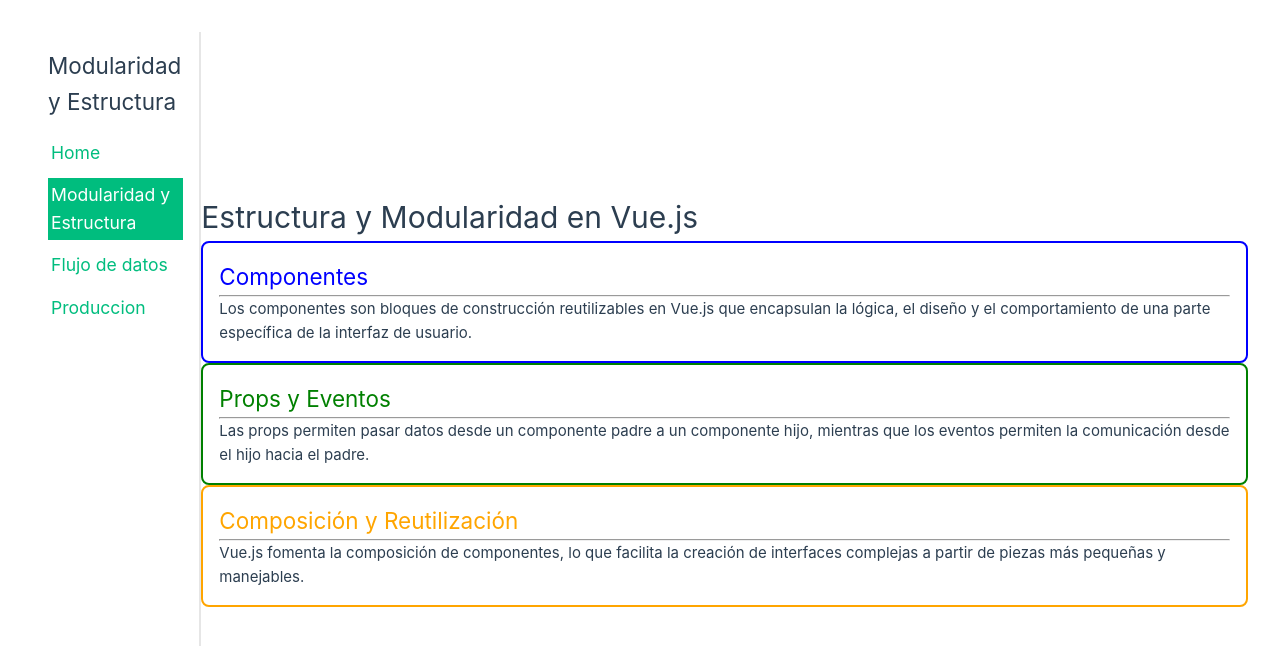
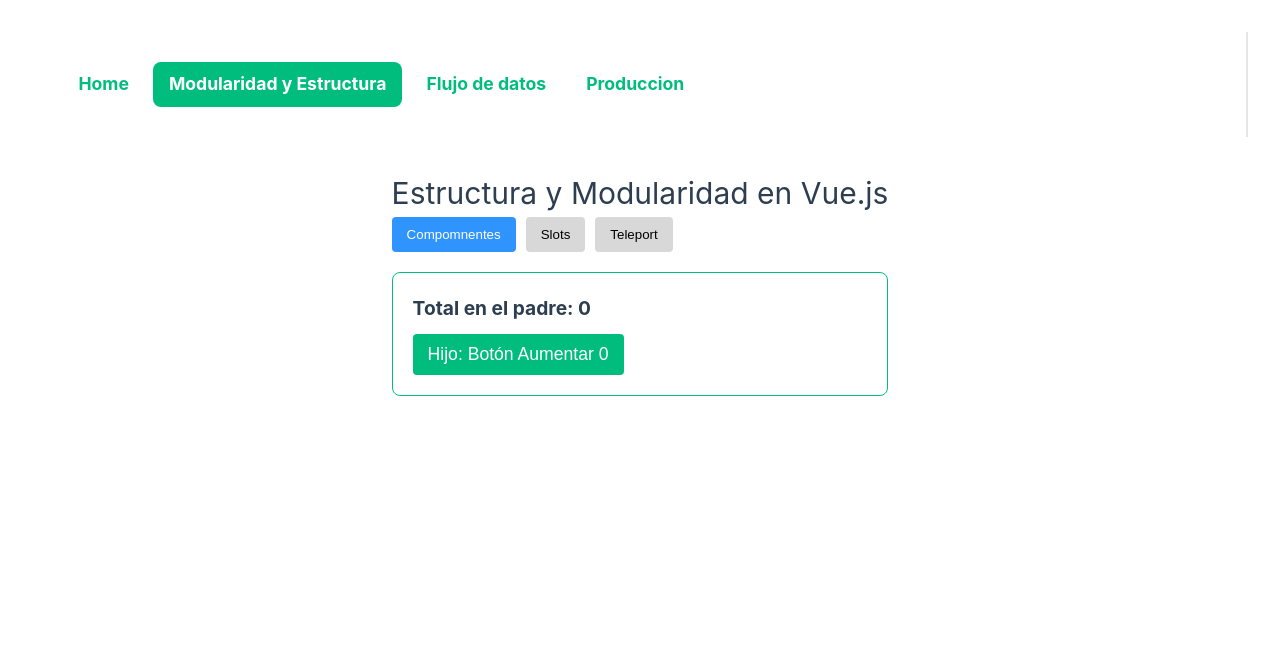
Before and after one commit to Kevingedev/introduccionVUE, a Vue app: page /estructura in a window 1280 px wide. Shown: the top 646 px of the page. Built offline with nearby package versions, Linux system fonts and the light colour scheme.

Commit message:
Subiendo cambios de la ultima investigacion

```diff
--- a/src/assets/main.css
+++ b/src/assets/main.css
@@ -7,7 +7,8 @@
   padding: 2rem;
   font-weight: normal;
   display: flex;
-  justify-content: start;
+  flex-direction: column;
+  justify-content: flex-start;
   align-items: center;
 }
 
--- /dev/null
+++ b/src/components/ejemplosK/parentChild/HijoComponent.vue
@@ -0,0 +1,23 @@
+<script setup>
+const props = defineProps({ cantidad: Number });
+const emit = defineEmits(['sumar']);
+</script>
+
+<template>
+  <button @click="emit('sumar')">Hijo: Botón Aumentar {{ props.cantidad }}</button>
+</template>
+
+<style scoped>
+
+button {
+    padding: 10px 15px;
+    background-color: hsla(160, 100%, 37%, 1);
+    font-size: 1.1rem;
+    color: white;
+    border: none;
+    border-radius: 4px;
+    cursor: pointer;
+    transition: background-color 0.3s ease;
+}
+
+</style>
--- /dev/null
+++ b/src/components/ejemplosK/parentChild/PadreComponent.vue
@@ -0,0 +1,28 @@
+<script setup>
+import { ref } from 'vue';
+import HijoComponent from './HijoComponent.vue';
+
+const total = ref(0);
+const incrementar = () => total.value++;
+</script>
+
+<template>
+  <div class="content">
+
+    <p>Total en el padre: {{ total }}</p>
+    <HijoComponent :cantidad="total" @sumar="incrementar" />
+  </div>
+</template>
+
+<style scoped>
+.content {
+    padding: 20px;
+    border: 1px solid hsla(160, 100%, 37%, 1);
+    border-radius: 0.5rem;
+}
+p{
+    font-weight: bold;
+    font-size: 1.2rem;
+    margin-bottom: 10px;
+}
+</style>
--- /dev/null
+++ b/src/components/ejemplosK/slots/BaseCard.vue
@@ -0,0 +1,18 @@
+<script setup>
+    // Props: Datos simples (String, Number, Boolean)
+    defineProps({ title: String, color: { type: String, default: 'gray' } })
+</script>
+<template>
+    <div class="card" :style="{ borderColor: color }">
+        <h2 class="card-title">{{ title }}</h2>
+        <hr />
+        <div class="card-content">
+            <slot></slot>
+        </div>
+    </div>
+</template>
+<style scoped>
+    .card { border: 2px solid; padding: 1rem; border-radius: 8px; }
+    .card-title { color: v-bind(color); }
+
+</style>
--- a/src/components/estructura/BaseCard.vue
+++ /dev/null
@@ -1,13 +0,0 @@
-<script setup>
-    // Props: Datos simples (String, Number, Boolean)
-    defineProps({ title: String, color: { type: String, default: 'gray' } })
-</script>
-<template>
-    <div class="card" :style="{ borderColor: color }">
-    <h2 class="card-title">{{ title }}</h2> <hr />
-    <div class="card-content"> <slot></slot> </div> </div>
-</template>
-
-<style scoped>
-    .card { border: 2px solid; padding: 1rem; border-radius: 8px; } .card-title { color: v-bind(color); }
-</style>
--- a/src/components/layout/Sidebar.vue
+++ b/src/components/layout/Sidebar.vue
@@ -1,11 +1,18 @@
 <script setup lang="ts">
+import { computed } from 'vue';
+import { useRoute } from 'vue-router';
 
-const pathURL = window.location.pathname;
+const route = useRoute();
 
-const path: string =
-                    pathURL.includes("/estructura") ? "Modularidad y Estructura" :
-                    pathURL.includes("/flujo") ? "Flujo de datos" :
-                    pathURL.includes("/produccion") ? "Produccion" : "Home";
+const path = computed((): string => {
+  const pathURL = route.path;
+
+  if (pathURL.includes("/estructura")) return "Modularidad y Estructura";
+  if (pathURL.includes("/flujo"))      return "Flujo de datos";
+  if (pathURL.includes("/produccion")) return "Produccion";
+
+  return "Home";
+});
 
 const navItems: {name: string, route: string}[] = [
     {name: 'Home', route: '/'},
@@ -23,8 +30,8 @@ const navItems: {name: string, route: string}[] = [
     <div class="wrapper">
 
       <nav>
-        <h2>{{ path }}</h2>
         <div class="nav-links">
+
           <RouterLink
             v-for="item in navItems"
             :key="item.route"
@@ -43,19 +50,25 @@ const navItems: {name: string, route: string}[] = [
 header {
   padding: 1rem;
   border-right: 2px solid hsl(0, 0%, 90%);
-  height: 100%;
-  width: 200px;
+  width: 100%;
 }
 nav {
   display: flex;
-  flex-direction: column;
   gap: 1rem;
 }
 
 .nav-links {
   display: flex;
-  flex-direction: column;
   gap: 0.5rem;
+  border-radius: 0.7rem;
+  padding: 0.9rem;
+}
+
+.nav-links a {
+  text-decoration: none;
+  padding: 0.5rem 1rem;
+  border-radius: 0.5rem;
+  font-weight: bold;
 }
 
 .active-link{
--- a/src/router/index.ts
+++ b/src/router/index.ts
@@ -11,7 +11,7 @@ const router = createRouter({
     },{
       path: '/estructura',
       name: 'estructura',
-      component: () => import('../views/EstructuraView.vue'),
+      component: () => import('../views/ejemplosK/EstructuraView.vue'),
     },
   ],
 })
--- a/src/views/EstructuraView.vue
+++ /dev/null
@@ -1,26 +0,0 @@
-<script setup>
-    import BaseCard from '../components/estructura/BaseCard.vue'
-</script>
-<template>
-    <main>
-        <h1>Estructura y Modularidad en Vue.js</h1>
-
-        <BaseCard title="Componentes" color="blue">
-            <p>Los componentes son bloques de construcción reutilizables en Vue.js que encapsulan la lógica, el
-                diseño y el comportamiento de una parte específica de la interfaz de usuario.</p>
-        </BaseCard>
-
-        <BaseCard title="Props y Eventos" color="green">
-            <p>Las props permiten pasar datos desde un componente padre a un componente hijo, mientras que los eventos
-                permiten la comunicación desde el hijo hacia el padre.</p>
-        </BaseCard>
-
-        <BaseCard title="Composición y Reutilización" color="orange">
-            <p>Vue.js fomenta la composición de componentes, lo que facilita la creación de interfaces complejas a partir
-                de piezas más pequeñas y manejables.</p>
-        </BaseCard>
-
-
-
-    </main>
-</template>
--- a/src/views/HomeView.vue
+++ b/src/views/HomeView.vue
@@ -4,3 +4,11 @@
     <p>Welcome to the Home View of our Vue.js application!</p>
   </main>
 </template>
+
+<style scoped>
+main {
+  max-width: 1280px;
+  margin: 0 auto;
+  padding: 2rem;
+}
+</style>
--- /dev/null
+++ b/src/views/ejemplosK/EstructuraView.vue
@@ -0,0 +1,87 @@
+<script setup lang="ts">
+    import PadreComponent from '@/components/ejemplosK/parentChild/PadreComponent.vue'
+    import BaseCard from '@/components/ejemplosK/slots/BaseCard.vue'
+    import { ref, computed } from 'vue'
+
+
+    const item = ref<string>('componentes'); // slots, teleport.
+
+
+</script>
+<template>
+    <main class="main">
+        <div>
+
+            <h1>Estructura y Modularidad en Vue.js</h1>
+
+            <div class="nav">
+                <button @click="item = 'componentes'" :class="item === 'componentes' ? 'activo' : ''"  >
+                    Compomnentes
+                </button>
+            <button @click="item = 'slots'" :class="item === 'slots' ? 'activo' : ''" >
+                Slots
+            </button>
+            <button @click="item = 'teleport'" :class="item === 'teleport' ? 'activo' : ''" >
+                Teleport
+            </button>
+        </div>
+
+        <div id="componentes" v-if="item==='componentes'">
+            <PadreComponent />
+        </div>
+        <div id="slots" v-if="item==='slots'">
+
+            <BaseCard title="Perfil de Usuario" color="red">
+                <p>Nombre: <strong>Juan Pérez</strong></p>
+                <button class="btnSlots">Editar Perfil</button>
+            </BaseCard>
+        </div>
+
+    </div>
+
+    </main>
+</template>
+
+
+<style scoped lang="css">
+.main {
+
+    max-width: 1280px;
+    margin: 0 auto;
+    padding: 2rem;
+}
+
+.nav {
+    margin-bottom: 20px;
+}
+
+.nav button {
+    margin-right: 10px;
+    padding: 10px 15px;
+    background-color: #d8d8d8;
+    border: none;
+    border-radius: 4px;
+    cursor: pointer;
+    transition: all 0.3s ease-in-out;
+}
+
+.nav button:hover {
+    box-shadow: 0 0 10px rgba(0, 0, 0, 0.5);
+}
+
+.nav button.activo {
+    background-color: #3094ff;
+    color: white;
+}
+
+.btnSlots {
+    margin-top: 5px;
+    padding: 10px 15px;
+    background-color: hsla(160, 100%, 37%, 1);
+    font-size: 1rem;
+    color: white;
+    border: none;
+    border-radius: 4px;
+    cursor: pointer;
+}
+</style>
```
